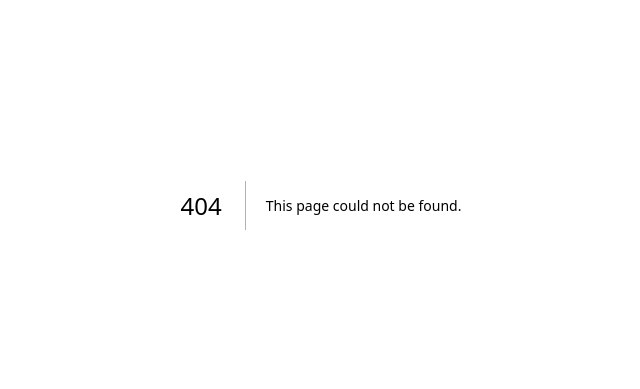
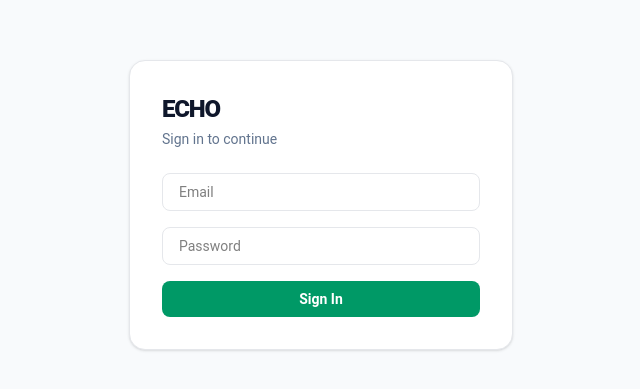
Before and after one commit to yuhwaa/echo-app, a Next.js app: page /login in a window 1280 px wide. Before the commit this address had no page. Shown: the part 195-584 px from the top of the page, without its empty margins (319-959 px from the left). Built offline with nearby package versions, Linux system fonts and the light colour scheme.

Commit message:
feat(ECHO-22): add login page UI

```diff
--- /dev/null
+++ b/app/login/page.tsx
@@ -0,0 +1,26 @@
+export default function LoginPage() {
+  return (
+    <div className="min-h-screen bg-slate-50 flex items-center justify-center">
+      <div className="bg-white p-8 rounded-2xl border border-gray-200 shadow-sm w-full max-w-sm">
+        <h1 className="text-2xl font-black text-slate-900 uppercase tracking-tighter mb-1">Echo</h1>
+        <p className="text-slate-500 text-sm mb-6">Sign in to continue</p>
+
+        <div className="space-y-4">
+          <input
+            type="email"
+            placeholder="Email"
+            className="w-full px-4 py-2 border border-gray-200 rounded-lg text-sm focus:outline-none focus:border-emerald-500"
+          />
+          <input
+            type="password"
+            placeholder="Password"
+            className="w-full px-4 py-2 border border-gray-200 rounded-lg text-sm focus:outline-none focus:border-emerald-500"
+          />
+          <button className="w-full py-2 bg-emerald-600 text-white text-sm font-bold rounded-lg hover:bg-emerald-700 transition-colors">
+            Sign In
+          </button>
+        </div>
+      </div>
+    </div>
+  )
+}
```
